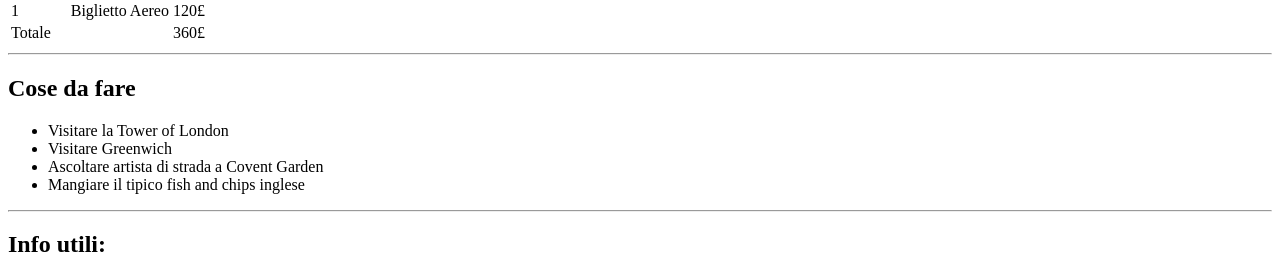
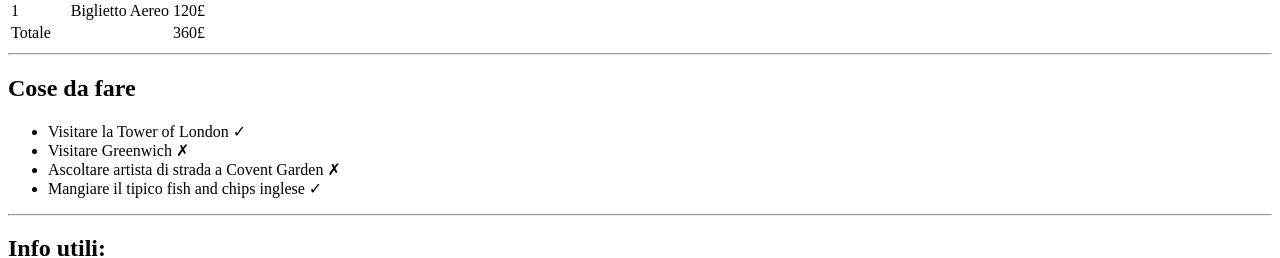
Before and after one commit to francescofalcone05/html-london-trip, a plain HTML site: page index.html in a window 1280 px wide. Shown: the part 828-1086 px from the top of the page. Drawn offline with Linux system fonts and the light colour scheme.

Commit message:
simbols-added

```diff
--- a/index.html
+++ b/index.html
@@ -60,10 +60,10 @@
     <!--lista cose da fare-->
         <h2>Cose da fare</h2>
         <ul>
-            <li>Visitare la Tower of London</li>
-            <li>Visitare Greenwich</li>
-            <li>Ascoltare artista di strada a Covent Garden</li>
-            <li>Mangiare il tipico fish and chips inglese</li>
+            <li>Visitare la Tower of London &check;</li>
+            <li>Visitare Greenwich &cross;</li>
+            <li>Ascoltare artista di strada a Covent Garden &cross;</li>
+            <li>Mangiare il tipico fish and chips inglese &check;</li>
         </ul>
 
         <hr>
```
